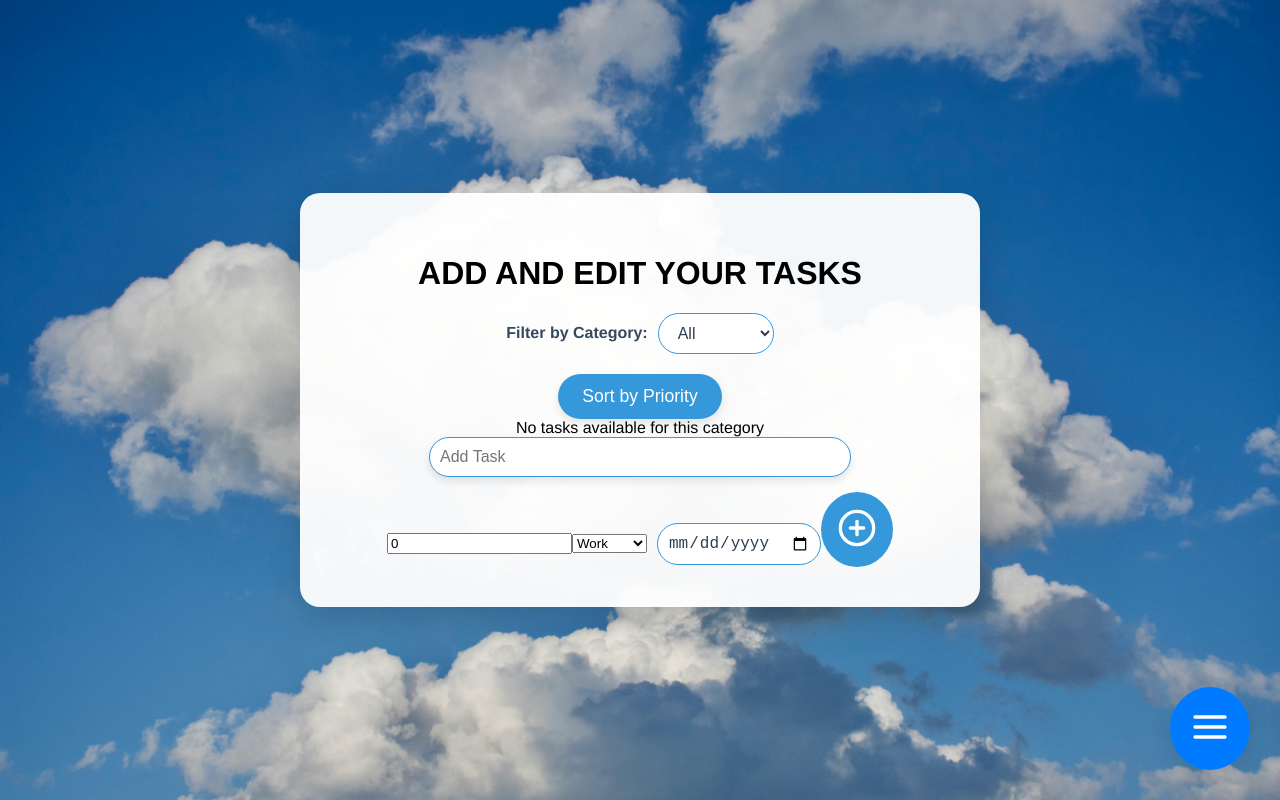
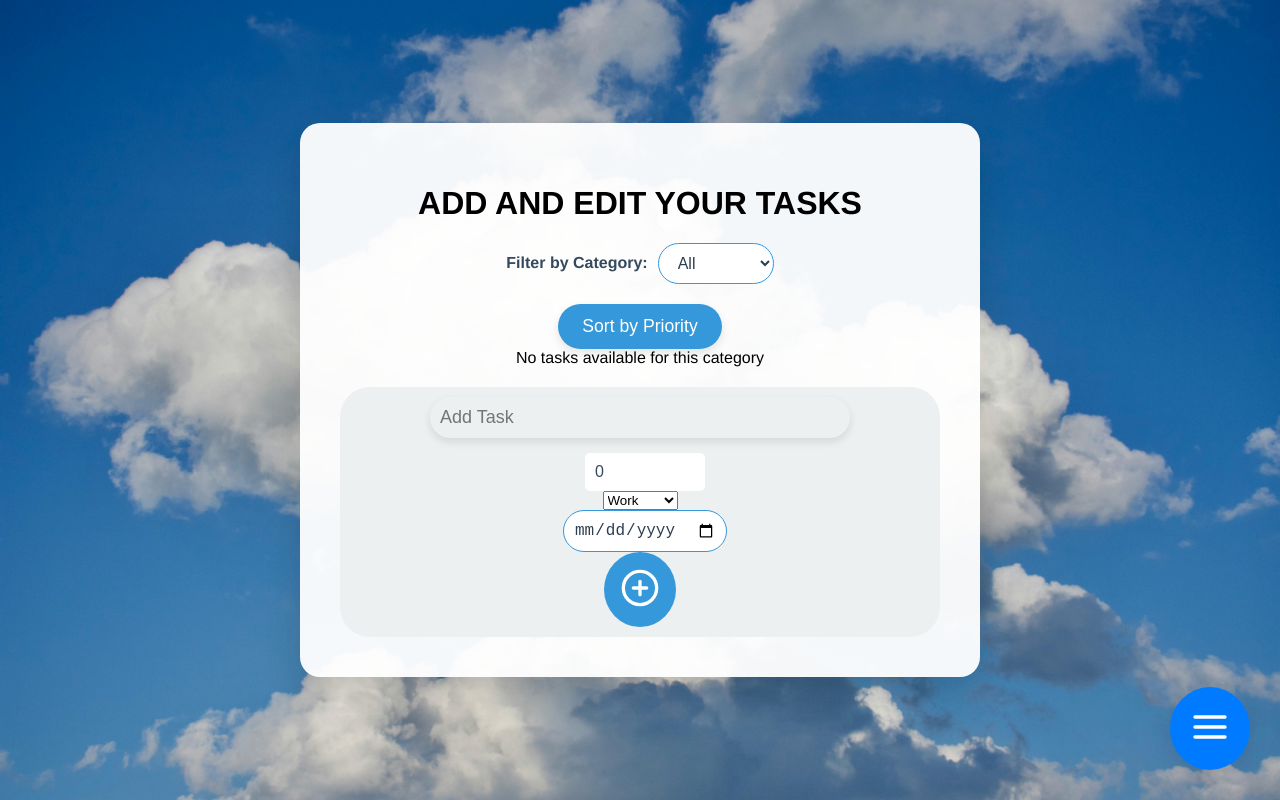
Before and after one commit to Nurr-ann/2-DO-LIST-WITH-A-TWIST-, a React (Create React App) app: page / in a window 1280 px wide. Built offline with nearby package versions, Linux system fonts and the light colour scheme.

Commit message:
let's see the result

```diff
--- a/src/App.css
+++ b/src/App.css
@@ -1,3 +1,5 @@
+/* App.css */
+
 /* General body styling */
 body {
   font-family: 'Helvetica Neue', Arial, sans-serif;
@@ -55,7 +57,8 @@ body {
   background-color: red;
 }
 
-/* Enhanced Sort Button */
+
+/* Sort Button */
 .sort-btn {
   background-color: #3498db;
   color: white;
@@ -94,7 +97,6 @@ body {
   transform: scale(1.1);
 }
 
-/* Enhanced Task progress bar */
 .task-progress-bar {
   height: 8px;
   width: 100%;
@@ -112,6 +114,16 @@ body {
   transition: width 0.4s ease;
 }
 
+/* Animation when task is progressing */
+.task-progress-bar-inner.animated {
+  animation: progressBarAnimation 3s forwards;
+}
+
+@keyframes progressBarAnimation {
+  from { width: 0; }
+  to { width: 100%; }
+}
+
 .complete-btn {
   color: #2ecc71;
   font-size: 24px;
@@ -121,7 +133,26 @@ body {
   color: #e74c3c;
 }
 
-/* Task input */
+/* Task completion animation */
+.task-completed {
+  animation: taskDone 0.6s ease forwards;
+}
+.task-completed .task-info span {
+  text-decoration: line-through;
+  color: #95a5a6; /* Lighter color to indicate completion */
+}
+
+@keyframes taskDone {
+  0% {
+    background-color: #2ecc71;
+    transform: scale(1);
+  }
+  100% {
+    background-color: #ecf0f1;
+    transform: scale(1.05);
+  }
+}
+
 .task-input {
   padding: 10px;
   font-size: 16px;
@@ -134,21 +165,48 @@ body {
   box-shadow: 0px 4px 8px rgba(0, 0, 0, 0.1);
 }
 
-/* Enhanced Timer input styling */
-.timer-input {
-  padding: 10px;
-  font-size: 1rem;
-  width: 150px;
-  border-radius: 25px;
-  border: 2px solid #3498db;
-  transition: all 0.3s ease;
-  text-align: center;
-  box-shadow: 0px 6px 15px rgba(0, 0, 0, 0.1);
+.task-options {
+  display: flex;
+  justify-content: center;
+  align-items: center;
+  flex-direction: column;
+  gap: 10px;
+  margin-bottom: 20px;
 }
 
-.timer-input:focus {
-  border-color: #00f2fe;
-  box-shadow: 0px 8px 20px rgba(0, 0, 0, 0.2);
+/* Add task section */
+.add-task-section {
+  display: flex;
+  justify-content: center;
+  align-items: center;
+  flex-direction: column;
+  background-color: #ecf0f1;
+  padding: 10px 20px;
+  border-radius: 30px;
+  margin-top: 20px;
+}
+
+/* Task input field */
+.add-task-section input[type="text"] {
+  border: none;
+  outline: none;
+  background-color: transparent;
+  width: 100%;
+  padding: 10px;
+  font-size: 18px;
+}
+
+/* Timer input field */
+.add-task-section input[type="number"] {
+  border: none;
+  background-color: #fff;
+  padding: 10px;
+  width: 100px;
+  margin-left: 10px;
+  border-radius: 5px;
+  font-size: 16px;
+  color: #34495e;
+  outline: none;
 }
 
 /* Add task button */
@@ -159,11 +217,6 @@ body {
   padding: 16px;
   border-radius: 50%;
   cursor: pointer;
-  transition: background-color 0.3s ease;
-}
-
-.add-task-btn:hover {
-  background-color: #2980b9;
 }
 
 /* Circular Menu */
@@ -187,7 +240,6 @@ body {
 
 .menu-btn:hover {
   background-color: #0056b3;
-  transform: scale(1.1);
 }
 
 .menu-options {
@@ -264,9 +316,44 @@ body {
   width: 100%;
 }
 
+
 .completed-task-list a:hover {
   text-decoration: underline;
 }
+.category-tag {
+  display: inline-block;
+  padding: 5px 10px;
+  font-size: 12px;
+  color: white;
+  border-radius: 12px;
+  margin-right: 10px;
+}
+
+.category-tag.work {
+  background-color: #3498db; /* Blue for Work */
+}
+
+.category-tag.personal {
+  background-color: #2ecc71; /* Green for Personal */
+}
+
+.category-tag.urgent {
+  background-color: #e74c3c; /* Red for Urgent */
+}
+
+.category-dropdown {
+  padding: 10px;
+  font-size: 16px;
+  width: 50%;
+  border-radius: 25px;
+  border: 1px solid #3498db;
+  outline: none;
+  box-shadow: 0px 4px 8px rgba(0, 0, 0, 0.1);
+  cursor: pointer;
+}
+
+/* Sort Button */
+
 
 /* Filter Dropdown */
 .filter-section {
@@ -326,3 +413,34 @@ body {
 .date-picker:hover {
   border-color: #2980b9;
 }
+
+/* Overdue task styling */
+.task-item.overdue {
+  background-color: #ffebee;
+  border-left: 5px solid #e74c3c; /* Red border for overdue */
+}
+.timer-category-wrapper {
+  display: flex;
+  justify-content: space-between;
+  align-items: center;
+  gap: 10px;
+  width: 100%;
+  max-width: 400px;
+}
+
+/* Timer input styling */
+.timer-input {
+  padding: 10px;
+  font-size: 1rem;
+  width: 150px;
+  border-radius: 25px;
+  border: 2px solid #3498db;
+  transition: all 0.3s ease;
+  text-align: center;
+  box-shadow: 0px 6px 15px rgba(0, 0, 0, 0.1);
+}
+
+.timer-input:focus {
+  border-color: #00f2fe;
+  box-shadow: 0px 8px 20px rgba(0, 0, 0, 0.2);
+}
```
